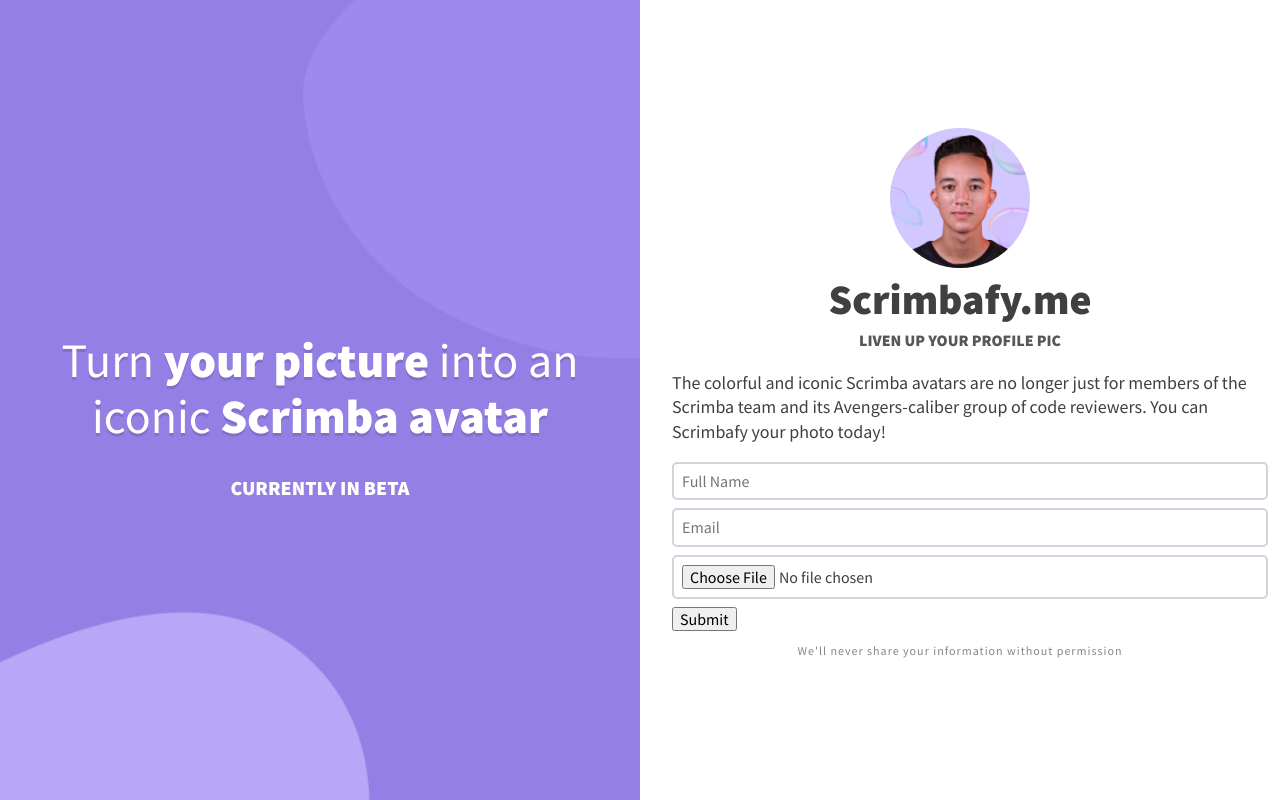
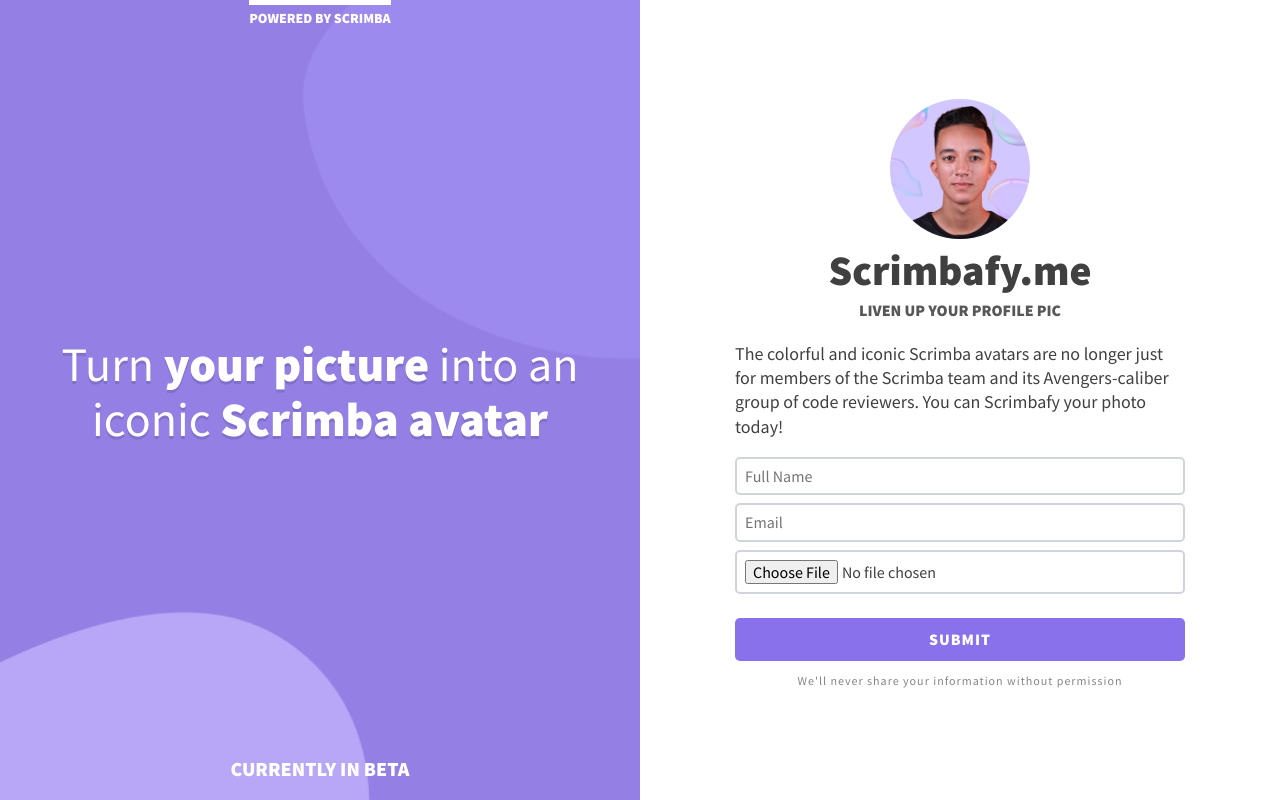
Before and after one commit to Mouad-El-Asri/splash_page, a plain HTML site: page index.html in a window 1280 px wide. Drawn offline with nearby package versions, Linux system fonts and the light colour scheme.

Commit message:
Making it perfect

```diff
--- a/index.html
+++ b/index.html
@@ -16,6 +16,7 @@
             <strong>Scrimba avatar</strong>
         </h1>
         <span class="beta-text">Currently in Beta</span>
+        <p class="top-text">Powered by Scrimba</p>
     </section>
 
     <main class="main-content">
--- a/styles.css
+++ b/styles.css
@@ -1,3 +1,7 @@
+* {
+	box-sizing: border-box;
+}
+
 body {
     font-family: 'Source Sans Pro', sans-serif;
     color: #404040;
@@ -22,17 +26,25 @@ p{
 	line-height: 1.35;
 }
 
-.beta-text {
-    font-weight: 900;
-	text-transform: uppercase;
+.subheading {
+    color: #575757;
+	margin-bottom: 0.25em;
 }
 
+.beta-text,
+.top-text,
 .subheading {
-    color: #575757;
+    text-transform: uppercase;
     font-weight: 900;
-	margin-bottom: 0.25em;
-	text-transform: uppercase;
 }
+
+.top-text {
+	font-size: 0.875rem;
+	padding-top: 0.25em;
+	border-top: 5px solid #fff;
+	order: -1;
+	margin: 0 auto;
+ }
 
 .fine-print {
 	font-size: 0.75rem;
@@ -50,10 +62,11 @@ p{
 	flex-direction: column;
     color: #fff;
 	min-height: 250px;
-	justify-content: center;
+	justify-content: space-between;
 	text-align: center;
 	padding-left: 2em;
 	padding-right: 2em;
+	padding-bottom: 1.25em;
 }
 
 /* Main content */
@@ -68,6 +81,11 @@ p{
 .img-main {
 	width: 140px;
 	border-radius: 50%;
+}
+
+.main-content p,
+form {
+	max-width: 450px;
 }
 
 /* Form */
@@ -85,6 +103,29 @@ input:focus {
 	background-color: #e6e8ec;
 	outline: none;
 	border-color: #8a71ec;
+}
+
+.btn {
+	font-family: inherit;
+	width: 100%;
+	border: none;
+	border-radius: 5px;
+	padding: 0.75em 0;
+	text-transform: uppercase;
+	font-weight: 900;
+	letter-spacing: 1px;
+	cursor: pointer;
+}
+
+.btn-primary {
+	color: #fff;
+	background-color: #8a71ec;
+	margin-top: 1em;
+}
+
+.btn-primary:hover,
+.btn-primary:focus {
+	background-color: #b7a7f6;
 }
 
 /* Media queries */
```
